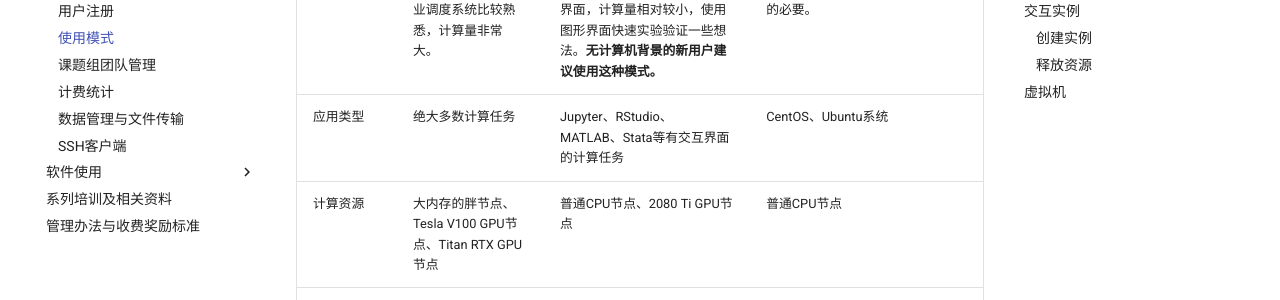
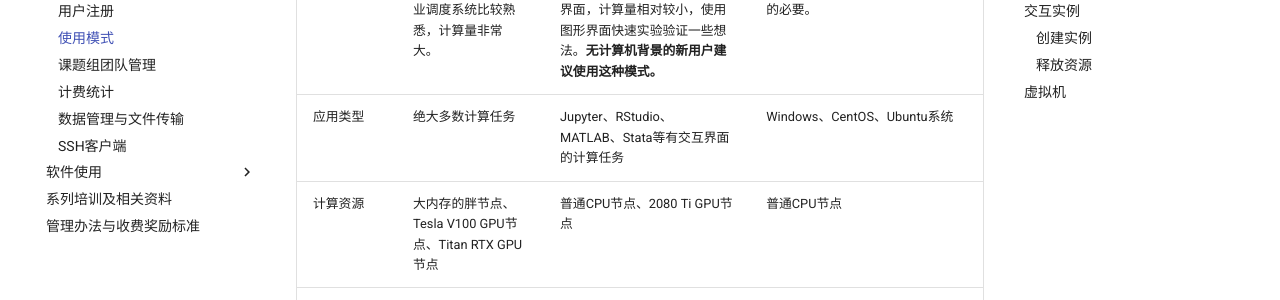
Before and after one commit to ruc-cc/cc-help-docs, an MkDocs documentation site: the page built from docs/manual/usage-mode.md, in a window 1280 px wide and 900 px high, scrolled down 472 px. Shown: the part 151-451 px from the top of the window. Built offline with MkDocs 1.6.1 and Material for MkDocs 9.7.7, drawn with Linux system fonts in a browser that asks for light colours.

Commit message:
windows first commit

```diff
--- a/docs/manual/usage-mode.md
+++ b/docs/manual/usage-mode.md
@@ -10,7 +10,7 @@
 |          | 共享集群                                                     | 交互实例                                                     | 虚拟机                                                       |
 | -------- | ------------------------------------------------------------ | ------------------------------------------------------------ | ------------------------------------------------------------ |
 | 适用人群 | 对Linux命令行和作业调度系统比较熟悉，计算量非常大。          | 不熟悉Linux，习惯交互式图形界面，计算量相对较小，使用图形界面快速实验验证一些想法。**无计算机背景的新用户建议使用这种模式。** | 熟悉Linux，有独占虚拟机进行计算的必要。                      |
-| 应用类型 | 绝大多数计算任务                                             | Jupyter、RStudio、MATLAB、Stata等有交互界面的计算任务               | CentOS、Ubuntu系统                                           |
+| 应用类型 | 绝大多数计算任务                                             | Jupyter、RStudio、MATLAB、Stata等有交互界面的计算任务               | Windows、CentOS、Ubuntu系统                                           |
 | 计算资源 | 大内存的胖节点、Tesla V100 GPU节点、Titan RTX GPU节点        | 普通CPU节点、2080 Ti GPU节点                                 | 普通CPU节点                                                  |
 | 申请资源 | 编写资源申请脚本，使用作业调度软件提交作业                   | 在Web界面申请资源                                            | 在Web界面申请资源，使用Linux命令行或者VNC操作服务器          |
 | 计费方式 | 从作业启动后开始计费，直到作业结束，作业结束后资源自动释放。 | 从启动计算资源开始计费，直到资源释放为止。有最长使用期限，超过最长使用期限后系统自动释放资源，用户也可以自己手动释放资源。 | 从启动计算资源开始计费，直到资源释放为止。有最长使用期限，超过最长使用期限后系统自动释放资源，用户也可以自己手动释放资源。最长使用期限可与管理员协商。 |
```
Also changed, not shown: docs/app/windows.md (added, +5 -0 lines).
